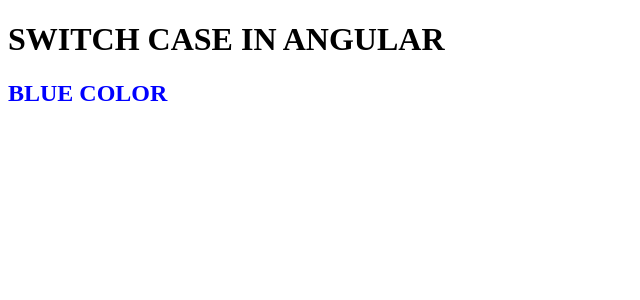
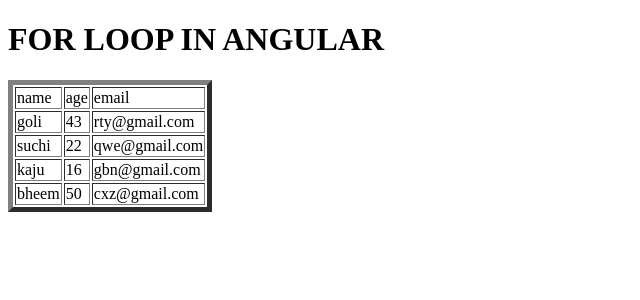
Before and after one commit to Kuldeep22dhasmana/KULDEEP-angular, an Angular app: page / in a window 1280 px wide. Shown: the top 300 px of the page, without its empty margins (0-640 px from the left). Built offline with nearby package versions, Linux system fonts and the light colour scheme.

Commit message:
FOR LOOP IN ANGULAR

```diff
--- a/src/app/app.component.html
+++ b/src/app/app.component.html
@@ -1,18 +1,11 @@
-<h1>SWITCH CASE IN ANGULAR</h1>
-<div [ngSwitch]="color">
-    <h2 style="color:red;" *ngSwitchCase="'red'">
-        RED COLOR
-    </h2>
-    <h2 style="color:green;" *ngSwitchCase="'green'">
-        GREEN COLOR
-    </h2>
-    <h2 style="color:blue;" *ngSwitchCase="'blue'">
-        BLUE COLOR
-    </h2>
-    <h2 style="color:yellow;" *ngSwitchCase="'yellow'">
-        YELLOW COLOR
-    </h2>
-    <h2 style="color:gray;" *ngSwitchDefault>
-        DEFAULT COLOR
-    </h2>
-</div>
+<h1>FOR LOOP IN ANGULAR</h1>
+<table border="5px">
+    <td>name</td>
+    <td>age</td>
+    <td>email</td>
+    <tr *ngFor= "let item of data">
+        <td>{{item.name}}</td>
+        <td>{{item.age}}</td>
+        <td>{{item.email}}</td>
+    </tr>
+</table>
--- a/src/app/app.component.ts
+++ b/src/app/app.component.ts
@@ -7,5 +7,27 @@
 })
 export class AppComponent {
   title = 'KULDEEP';
-  color= "blue"
+  data=
+   [
+     {
+       name:'goli',
+       age: 43,
+       email:'rty@gmail.com'
+     },
+     {
+      name:'suchi',
+      age: 22,
+      email:'qwe@gmail.com'
+    },
+    {
+      name:'kaju',
+      age: 16,
+      email:'gbn@gmail.com'
+    },
+    {
+      name:'bheem',
+      age: 50,
+      email:'cxz@gmail.com'
+    }
+  ]
 }
```
